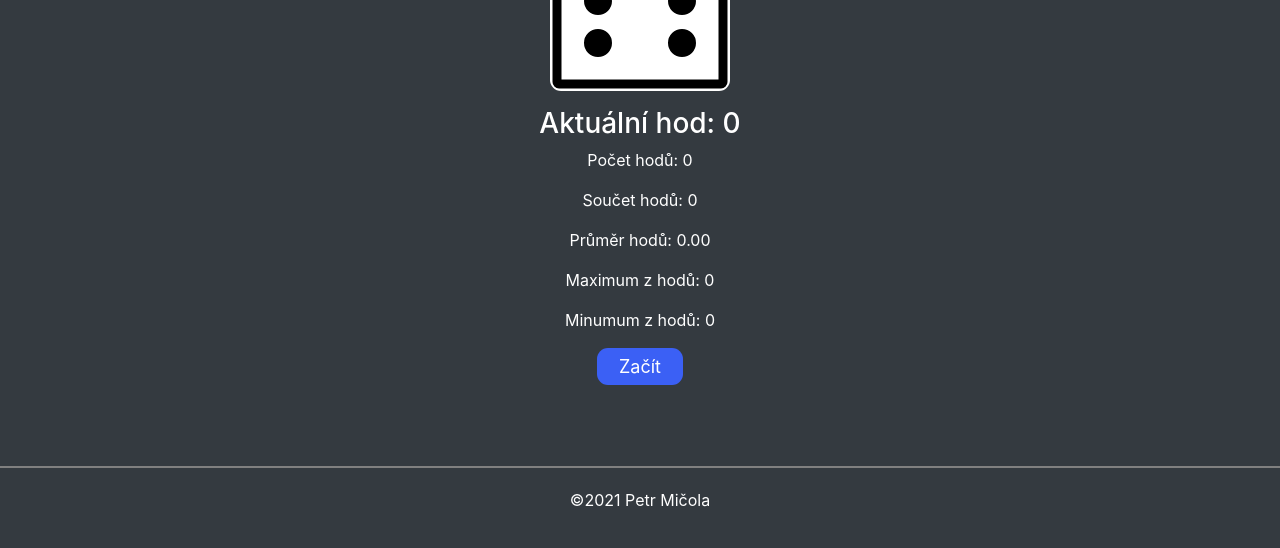
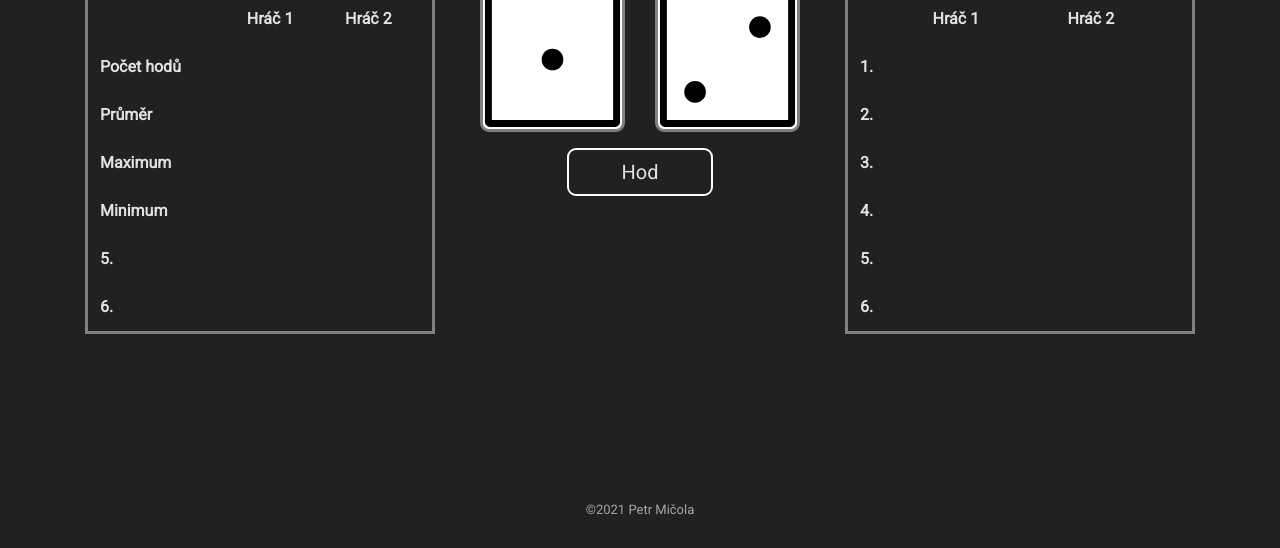
Before and after one commit to petr-micola/Kostka, a plain HTML site: page index.html in a window 1280 px wide. Shown: the part 260-808 px from the top of the page. Drawn offline with nearby package versions, Linux system fonts and the light colour scheme.

Commit message:
Upravený design (nedokončený)

```diff
--- a/css/style.css
+++ b/css/style.css
@@ -1,8 +1,15 @@
-div, footer {
-    display: flex;
-    flex-direction: column;
-    justify-content: center;
-    align-items: center;
+@import url('https://fonts.googleapis.com/css2?family=Roboto&display=swap');
+
+body {
+    background-color: #212124;
+    text-align: center;
+    color: rgba(255, 255, 255, 0.87);
+    font-family: 'Roboto', sans-serif;
+}
+
+header {
+    padding-top: 2rem;
+    min-height: 10vh;
 }
 
 main {
@@ -10,40 +17,51 @@ main {
     justify-content: center;
     align-items: center;
     min-height: 80vh;
-    padding: 2.5rem 0 2.5rem 0;
-    border-top: 2px solid gray;
-    border-bottom: 2px solid gray;
-}
-
-header, footer {
-    min-height: 10vh;
-    padding: 1rem;
-}
-
-img, button {
-    border-radius:11px;
 }
 
 img {
+    max-width: 100%;
+    border: 3px solid gray;
+    border-radius: 9px;
     background-color: white;
 }
 
-button {
-    transition: all 0.5s ease;
-	background-color:#3b60f5;
-    border: none;
-	display:inline-block;
-	cursor:pointer;
-	color:#ffffff;
-	font-size:18px;
-	padding:5px 22px;
-	text-decoration:none;
+table {
+    text-align: justify;
+    border: 3px solid gray;
+    color: rgba(255, 255, 255, 0.87) !important;
 }
 
-button:hover {
-	background-color:#8099ff;
+a.button {
+    display: inline-block;
+    padding: 0.35em 53px;
+    margin: 1rem;
+    border: 0.1em solid #FFFFFF;
+    border-radius: 9px;
+    box-sizing: border-box;
+    text-decoration: none;
+    font-family: 'Roboto', sans-serif;
+    font-size: 20px;
+    color: #FFFFFF;
+    text-align: center;
+    transition: all 0.2s;
 }
 
-button:focus {
-    outline: none;
+a.button:hover {
+    cursor: pointer;
+    color: #000000 !important;
+    background-color: #FFFFFF;
 }
+
+@media all and (max-width:30em) {
+    a.button {
+        display: block;
+    }
+}
+
+footer {
+    padding-top: 2rem;
+    min-height: 10vh;
+    color: rgba(255, 255, 255, 0.6);
+    font-size: small;
+}
--- a/index.html
+++ b/index.html
@@ -2,35 +2,132 @@
 <html lang="cs">
 
 <head>
-    <title>Kostka</title>
+    <title>Kostky</title>
     <!-- Required meta tags -->
     <meta charset="utf-8">
     <meta name="viewport" content="width=device-width, initial-scale=1, shrink-to-fit=no">
+    <meta name="description" content="Hazardní hra Kostky">
+    <meta name="keywords" content="Kostky">
+    <meta name="author" content="Petr Mičola">
 
     <!-- Bootstrap CSS -->
     <link rel="stylesheet" href="https://stackpath.bootstrapcdn.com/bootstrap/4.3.1/css/bootstrap.min.css"
         integrity="sha384-ggOyR0iXCbMQv3Xipma34MD+dH/1fQ784/j6cY/iJTQUOhcWr7x9JvoRxT2MZw1T" crossorigin="anonymous">
     <link rel="stylesheet" href="css/style.css">
+    <link rel="shortcut icon" href="img/1.svg" type="image/x-icon">
 </head>
 
-<body class="bg-dark text-white">
+<body>
     <header>
-        <h1 class="text-center">Kostka</h1>
+        <h1>Kostky</h1>
     </header>
     <main>
         <div class="container">
-            <figure>
-                <img id="cube" src="img/6.svg" alt="Kostka">
-            </figure>
-            <div id="result">
-                <h3>Aktuální hod: 0</h3>
-                <p>Počet hodů: 0</p>
-                <p>Součet hodů: 0</p>
-                <p>Průměr hodů: 0.00</p>
-                <p>Maximum z hodů: 0</p>
-                <p>Minumum z hodů: 0</p>
+            <div class="row">
+                <div class="col-12 col-xl-4">
+                    <h2>Statistika</h2>
+                    <table class="table table-borderless">
+                        <thead>
+                            <tr>
+                                <th scope="col"></th>
+                                <th scope="col">Hráč 1</th>
+                                <th scope="col">Hráč 2</th>
+                            </tr>
+                        </thead>
+                        <tbody>
+                            <tr>
+                                <th scope="row">Počet hodů</th>
+                                <td></td>
+                                <td></td>
+                            </tr>
+                            <tr>
+                                <th scope="row">Průměr</th>
+                                <td></td>
+                                <td></td>
+                            </tr>
+                            <tr>
+                                <th scope="row">Maximum</th>
+                                <td></td>
+                                <td></td>
+                            </tr>
+                            <tr>
+                                <th scope="row">Minimum</th>
+                                <td></td>
+                                <td></td>
+                            </tr>
+                            <tr>
+                                <th scope="row">5.</th>
+                                <td></td>
+                                <td></td>
+                            </tr>
+                            <tr>
+                                <th scope="row">6.</th>
+                                <td></td>
+                                <td></td>
+                            </tr>
+                        </tbody>
+                    </table>
+                </div>
+                <div class="col-12 col-xl-4">
+                    <div class="container">
+                        <div class="row">
+                            <div class="col-6">
+                                <h3>Hráč 1</h3>
+                                <img src="img/1.svg" alt="Kostka 1">
+                            </div>
+                            <div class="col-6">
+                                <h3>Hráč 2</h3>
+                                <img src="img/2.svg" alt="Kostka 2">
+                            </div>
+                        </div>
+                    </div>
+                    <a class="button">Hod</a>
+                </div>
+                <div class="col-12 col-xl-4">
+                    <h2>Skóre</h2>
+                    <table class="table table-borderless">
+                        <thead>
+                            <tr>
+                                <th scope="col"></th>
+                                <th scope="col">Hráč 1</th>
+                                <th scope="col">Hráč 2</th>
+                            </tr>
+                        </thead>
+                        <tbody>
+                            <tr>
+                                <th scope="row">1.</th>
+                                <td></td>
+                                <td></td>
+                            </tr>
+                            <tr>
+                                <th scope="row">2.</th>
+                                <td></td>
+                                <td></td>
+                            </tr>
+                            <tr>
+                                <th scope="row">3.</th>
+                                <td></td>
+                                <td></td>
+                            </tr>
+                            <tr>
+                                <th scope="row">4.</th>
+                                <td></td>
+                                <td></td>
+                            </tr>
+                            <tr>
+                                <th scope="row">5.</th>
+                                <td></td>
+                                <td></td>
+                            </tr>
+                            <tr>
+                                <th scope="row">6.</th>
+                                <td></td>
+                                <td></td>
+                            </tr>
+                        </tbody>
+                    </table>
+                </div>
             </div>
-            <button id="play">Začít</button>
         </div>
     </main>
     <footer>
@@ -47,7 +144,6 @@
     <script src="https://stackpath.bootstrapcdn.com/bootstrap/4.3.1/js/bootstrap.min.js"
         integrity="sha384-JjSmVgyd0p3pXB1rRibZUAYoIIy6OrQ6VrjIEaFf/nJGzIxFDsf4x0xIM+B07jRM" crossorigin="anonymous">
     </script>
-    <script src="js/hra.js"></script>
 </body>
 
 </html>
--- a/js/hra.js
+++ b/js/main.js
@@ -1,27 +1,31 @@
-const cube = document.getElementById('cube');
+let cube = document.getElementById('cube');
 const result = document.getElementById('result');
 const play = document.getElementById('play');
 
+let kolo = 0;
 let hod;
 let hody = [];
 let timer = false;
 
-function animace(){
+function animace() {
     hod = Math.ceil(Math.random() * 6);
     cube.src = `img/${hod}.svg`;
 }
 
+function kostkaStop() {
+    clearInterval(timer);
+    timer = false;
+    hody.push(hod);
+    result.innerHTML = statistika();
+    if (kolo % 2 == 0) {
+        cube = document.getElementById('cube2');
+    }
+    kolo++;
+}
+
 play.addEventListener('click', () => {
-    if (timer == false) {
-        timer = setInterval(animace, 100);
-        play.innerText = 'Stop';
-    } else {
-        clearInterval(timer);
-        timer = false;
-        hody.push(hod);
-        result.innerHTML = statistika();
-        play.innerText = 'Hrát';
-    }
+    timer = setInterval(animace, 180);
+    setTimeout(kostkaStop, 1500);
 });
 
 function suma() {
```
Also changed, not shown: js/test.js (added, +63 -0 lines).
